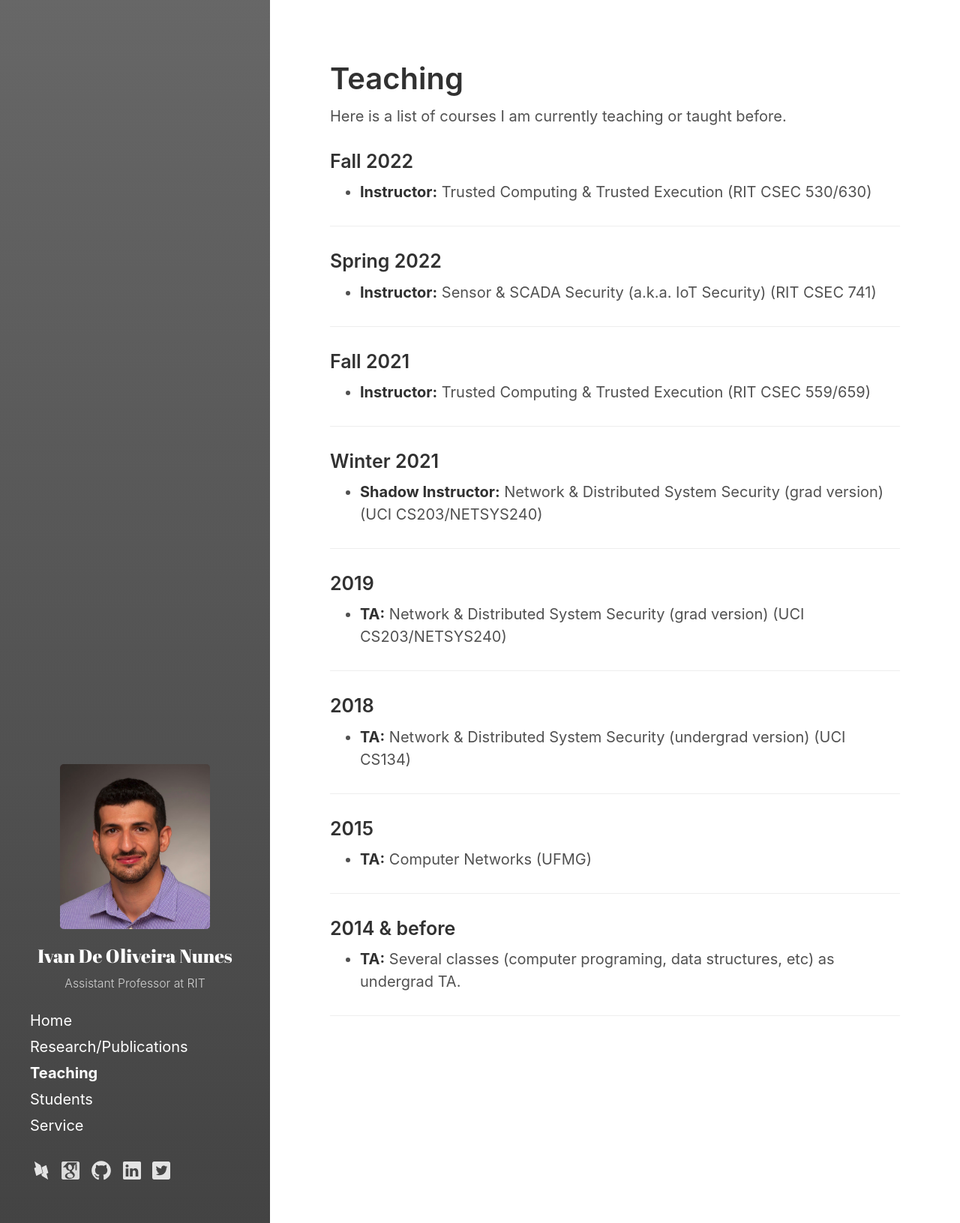
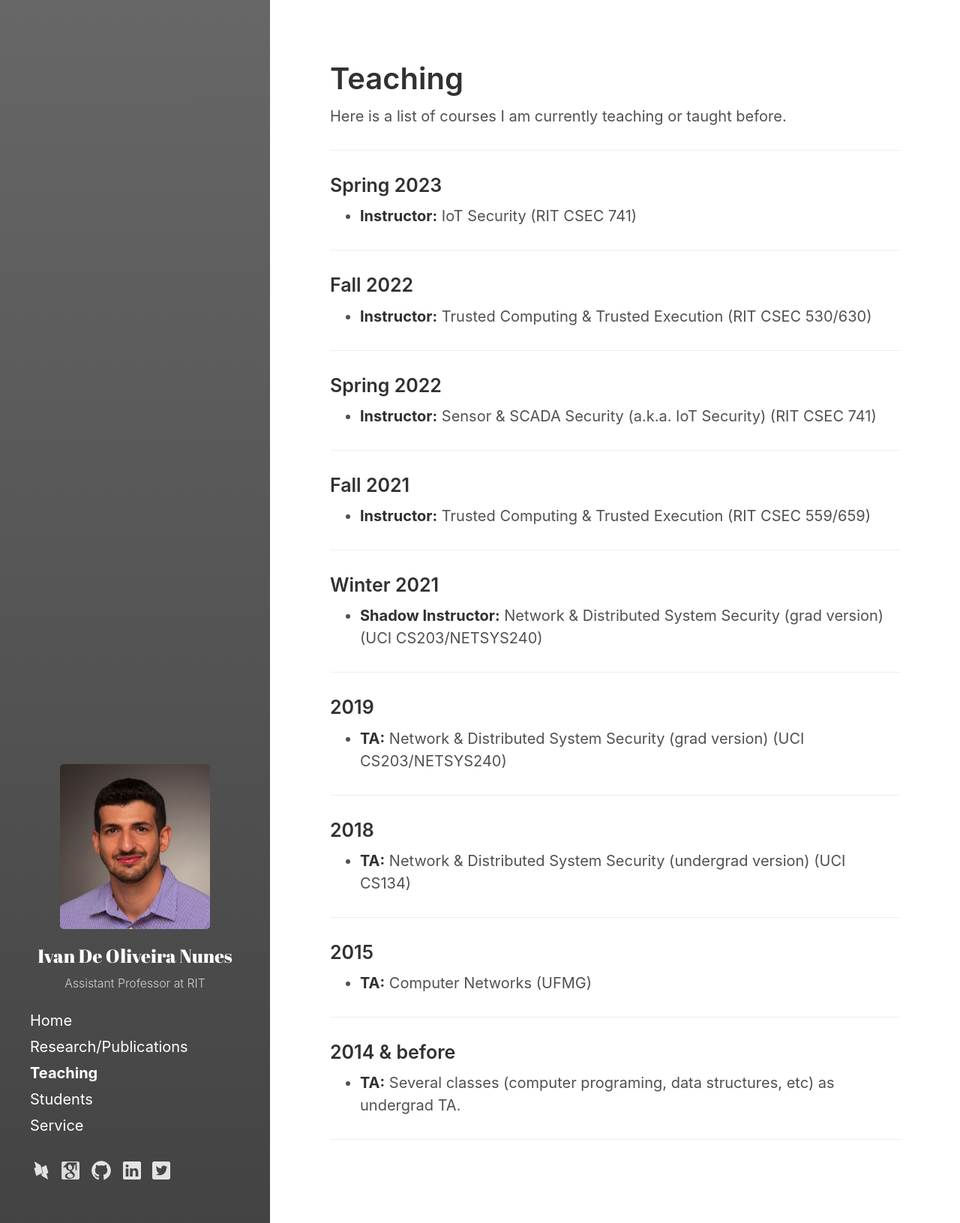
Before and after one commit to ivanolive/ivanolive.github.io, a Jekyll site: the page built from Teaching.md, in a window 1280 px wide. Shown: the whole page at 75% size. Built offline with Jekyll 4.4.1, drawn with Linux system fonts in a browser that asks for light colours.

Commit message:
Update Teaching.md

```diff
--- a/Teaching.md
+++ b/Teaching.md
@@ -8,6 +8,12 @@ sidebar_sort_order: 2
 
 Here is a list of courses I am currently teaching or taught before.
 
+___
+
+### Spring 2023
++ **Instructor:** IoT Security  (RIT CSEC 741)
+
+___
 
 ### Fall 2022
 + **Instructor:** Trusted Computing & Trusted Execution (RIT CSEC 530/630)
```
